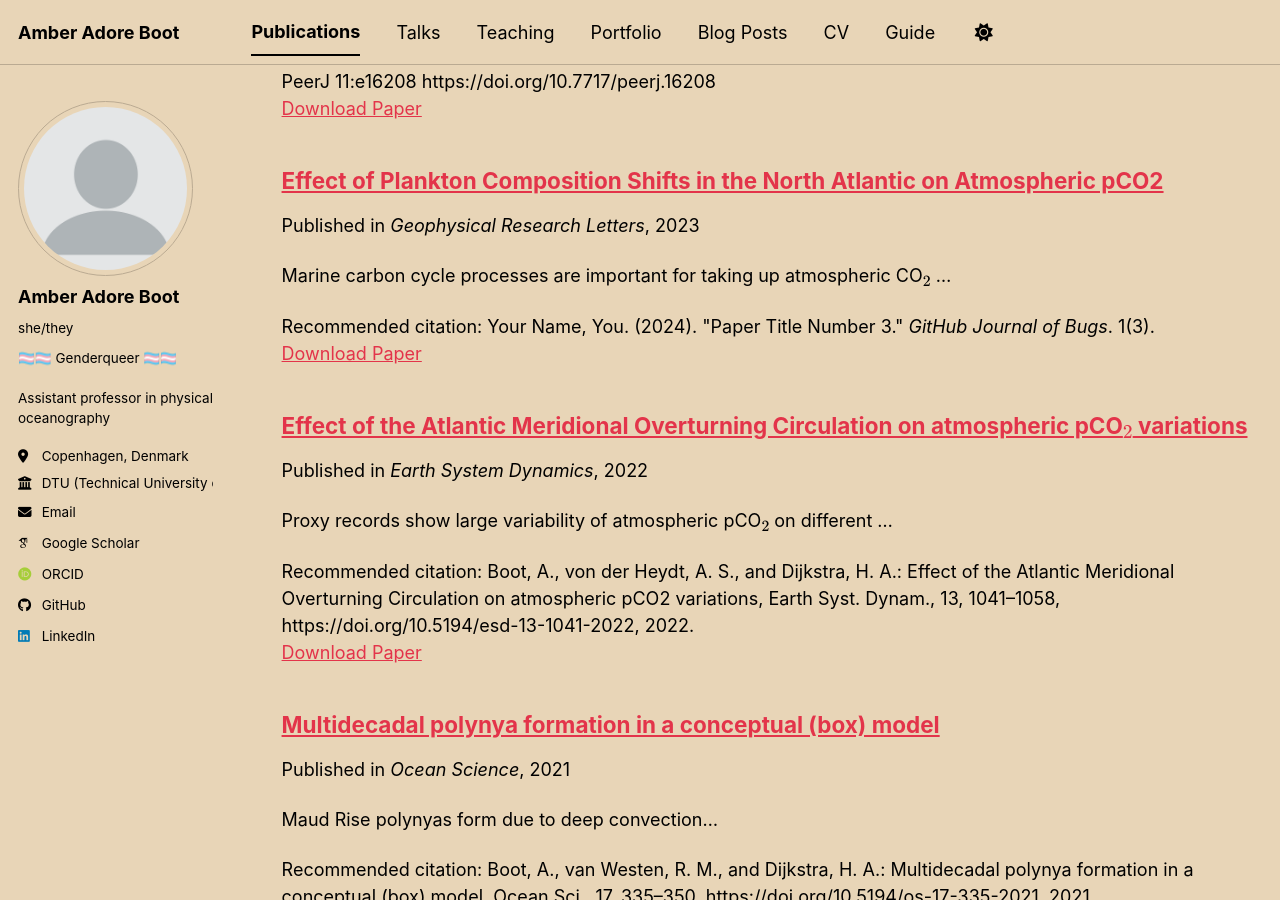
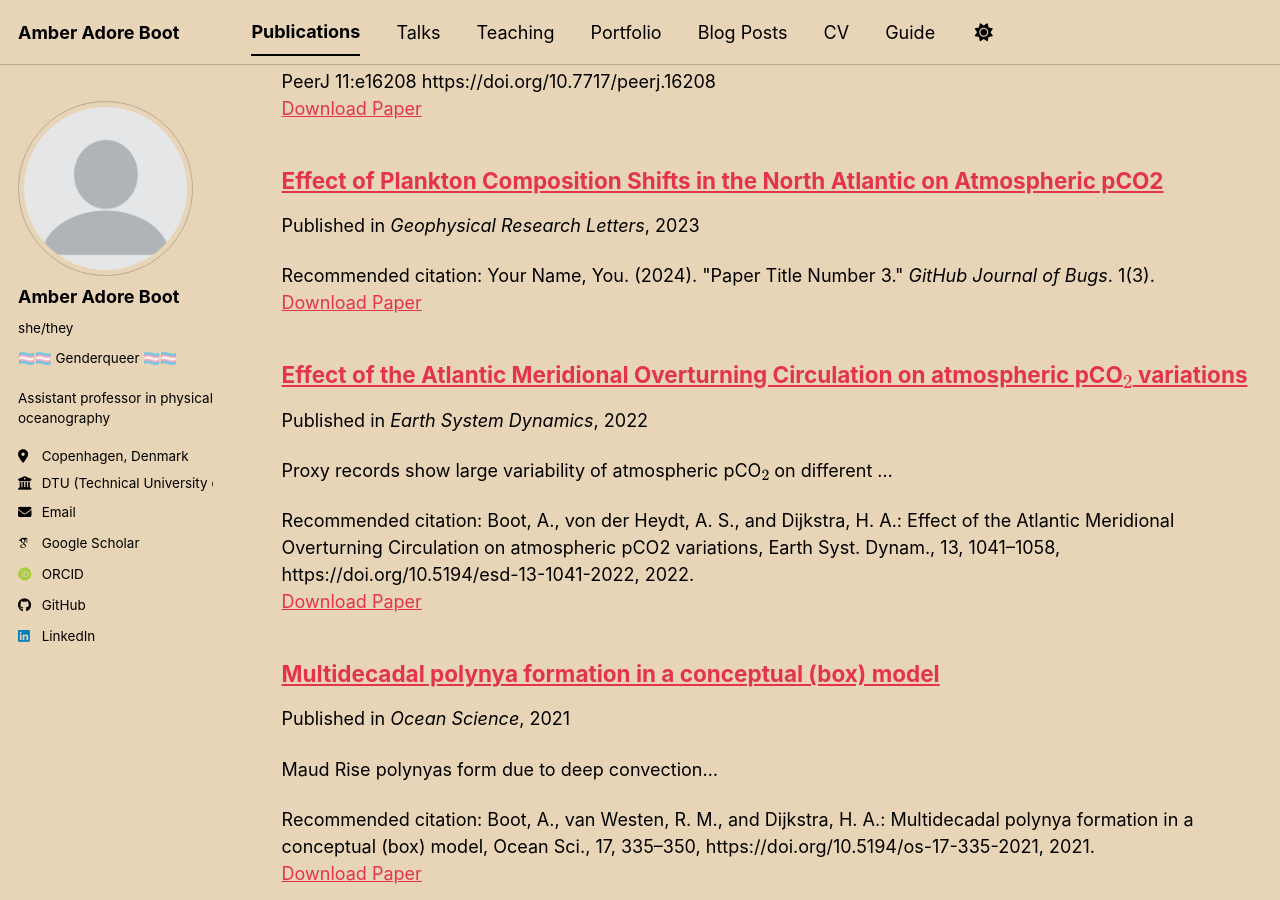
Before and after one commit to amber-adore-boot/amber-adore-boot.github.io, a Jekyll site: the page built from _pages/publications.html, in a window 1280 px wide and 900 px high, scrolled down 1005 px. Built offline with Jekyll 4.4.1, drawn with Linux system fonts in a browser that asks for light colours; some web fonts are replaced; a script bundle is joined from its source files by our own code; library files that are not in the unit come from our copies.

Commit message:
Update 2023-01-19-grl-pft-shift.md

```diff
--- a/_publications/2023-01-19-grl-pft-shift.md
+++ b/_publications/2023-01-19-grl-pft-shift.md
@@ -3,7 +3,7 @@ title: "Effect of Plankton Composition Shifts in the North Atlantic on Atmospher
 collection: publications
 category: manuscripts
 permalink: /publication/2023-01-19-grl-pft-shift
-excerpt: 'Marine carbon cycle processes are important for taking up atmospheric CO$$_2$$ ...'
+excerpt: ''
 date: 2023-01-19
 venue: 'Geophysical Research Letters'
 paperurl: 'https://amber-adore-boot.github.io/files/paper3.pdf'
```
